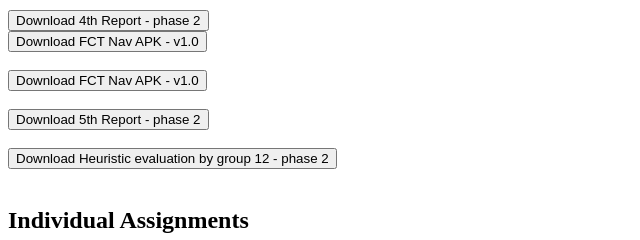
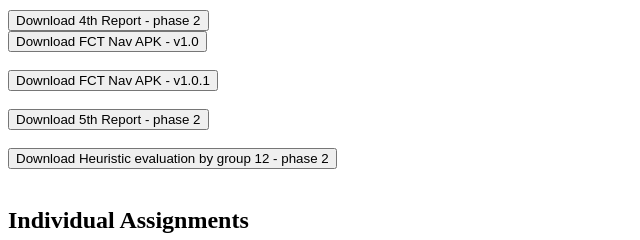
Before and after one commit to TiagoAVieira/website-ipm, a plain HTML site: page index.html in a window 1280 px wide. Shown: the part 406-646 px from the top of the page, 0-640 px from the left. Drawn offline with Linux system fonts and the light colour scheme.

Commit message:
Update index.html

```diff
--- a/index.html
+++ b/index.html
@@ -21,7 +21,7 @@
     <br/>
     <button onclick="window.location.href='docs/fctnav.apk';">Download FCT Nav APK - v1.0</button>
     <br/><br/>
-    <button onclick="window.location.href='docs/fctnav_v1.0.1.apk';">Download FCT Nav APK - v1.0</button>
+    <button onclick="window.location.href='docs/fctnav_v1.0.1.apk';">Download FCT Nav APK - v1.0.1</button>
     <br/><br/>
     <button onclick="window.location.href='docs/Fase_2_-_Projeto_IPM_-_Relatorio_5.pdf';">Download 5th Report - phase 2</button>
     <br/><br/>
```
